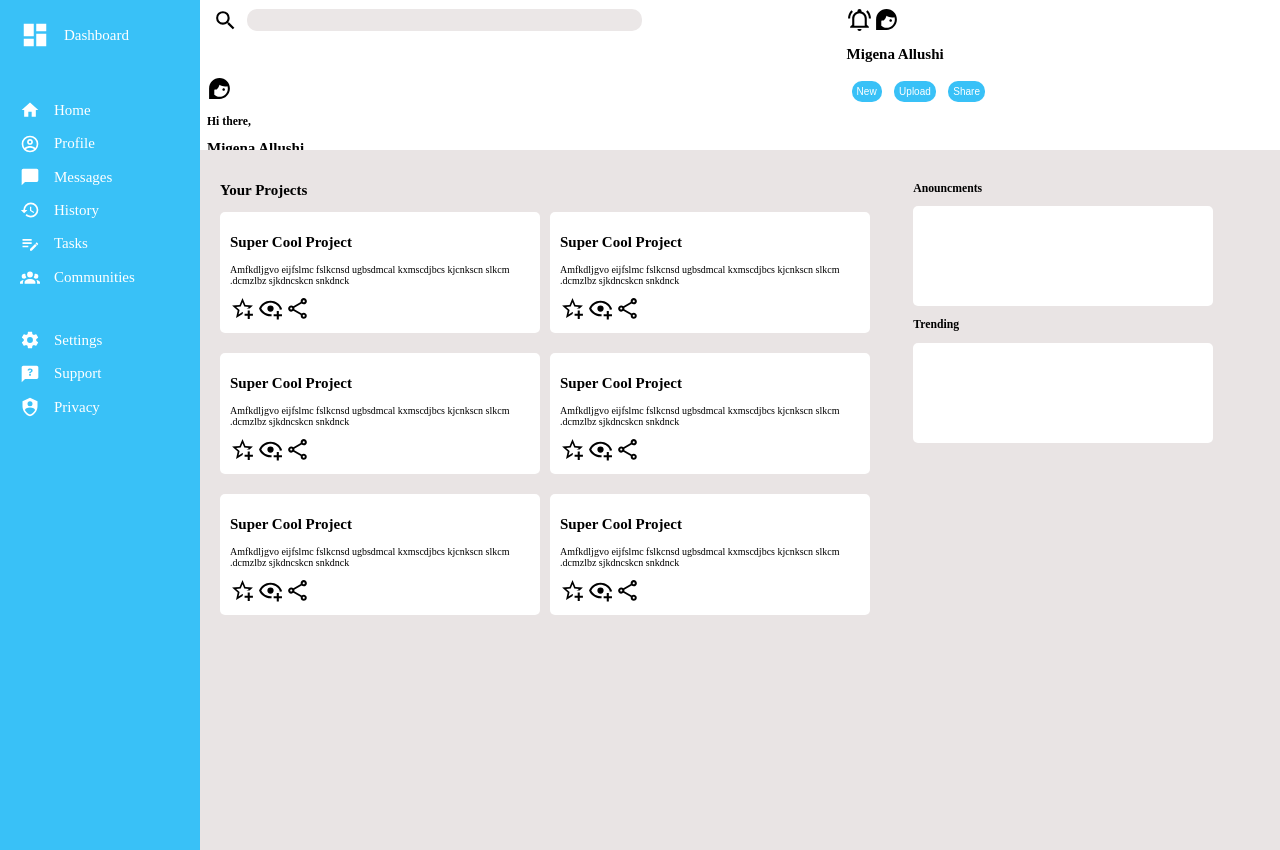
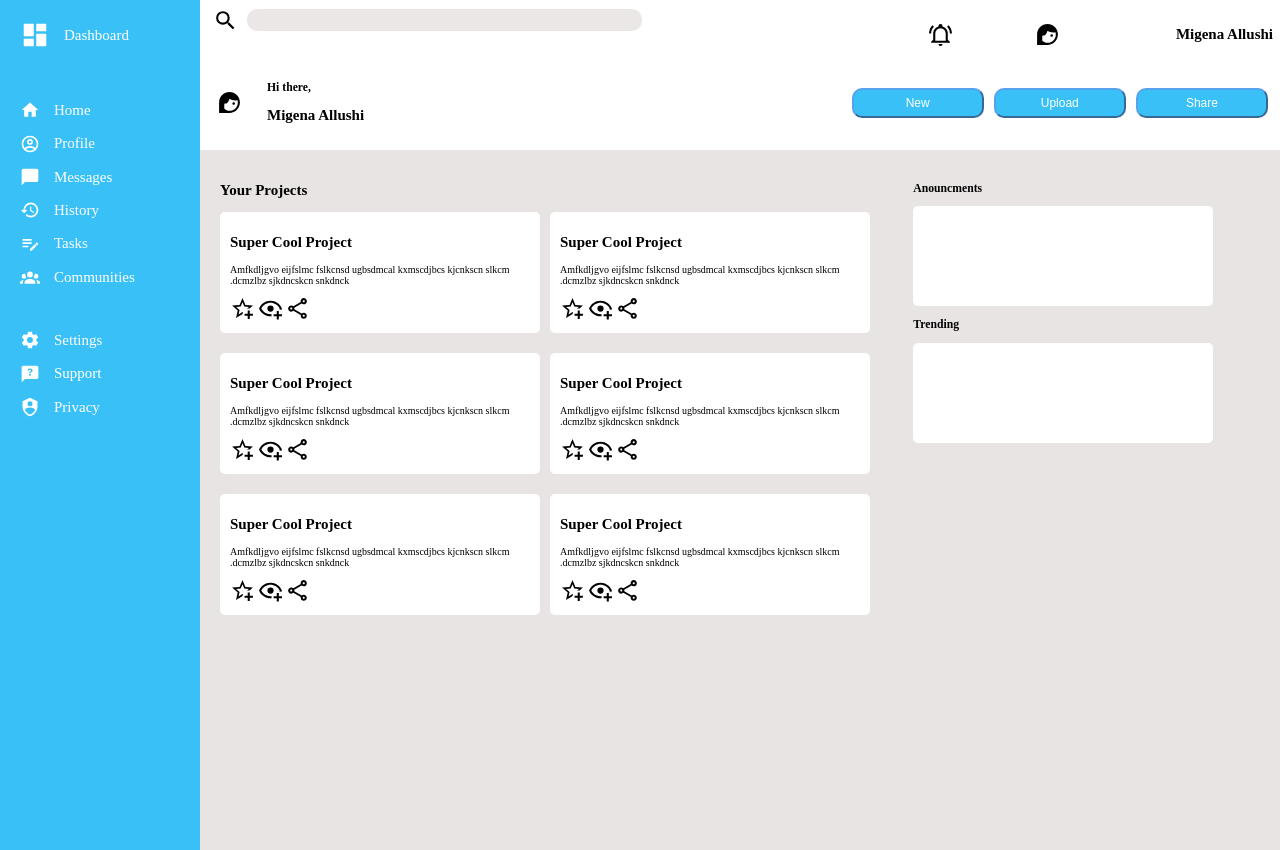
Before and after one commit to mallushi/admin-dashbord, a plain HTML site: page index.html in a window 1280 px wide. Drawn offline with Linux system fonts and the light colour scheme.

Commit message:
header styling using grid

```diff
--- a/index.html
+++ b/index.html
@@ -60,15 +60,17 @@
                     <button class="search-button"><svg xmlns="http://www.w3.org/2000/svg" viewBox="0 0 24 24"><title>magnify</title><path d="M9.5,3A6.5,6.5 0 0,1 16,9.5C16,11.11 15.41,12.59 14.44,13.73L14.71,14H15.5L20.5,19L19,20.5L14,15.5V14.71L13.73,14.44C12.59,15.41 11.11,16 9.5,16A6.5,6.5 0 0,1 3,9.5A6.5,6.5 0 0,1 9.5,3M9.5,5C7,5 5,7 5,9.5C5,12 7,14 9.5,14C12,14 14,12 14,9.5C14,7 12,5 9.5,5Z" /></svg></button>
                     <input type="text"/>
                 </div>
-                <div>
+                <div class="right-top">
                     <svg xmlns="http://www.w3.org/2000/svg" viewBox="0 0 24 24"><title>bell-ring-outline</title><path d="M10,21H14A2,2 0 0,1 12,23A2,2 0 0,1 10,21M21,19V20H3V19L5,17V11C5,7.9 7.03,5.17 10,4.29C10,4.19 10,4.1 10,4A2,2 0 0,1 12,2A2,2 0 0,1 14,4C14,4.1 14,4.19 14,4.29C16.97,5.17 19,7.9 19,11V17L21,19M17,11A5,5 0 0,0 12,6A5,5 0 0,0 7,11V18H17V11M19.75,3.19L18.33,4.61C20.04,6.3 21,8.6 21,11H23C23,8.07 21.84,5.25 19.75,3.19M1,11H3C3,8.6 3.96,6.3 5.67,4.61L4.25,3.19C2.16,5.25 1,8.07 1,11Z" /></svg>
                     <svg xmlns="http://www.w3.org/2000/svg" viewBox="0 0 24 24"><title>face-woman-profile</title><path d="M17.25 13C17.25 13.69 16.69 14.25 16 14.25S14.75 13.69 14.75 13 15.31 11.75 16 11.75 17.25 12.31 17.25 13M22 12C22 17.5 17.5 22 12 22H2V12C2 6.5 6.5 2 12 2S22 6.5 22 12M7 18C8.41 19.23 10 20 12 20C16.41 20 20 16.41 20 12C20 11.21 19.88 10.45 19.67 9.74C18.95 9.91 18.2 10 17.42 10C15.42 10 13.57 9.4 12 8.39C12 8.39 10.54 13.76 8.03 13C7.37 12.8 7 13.31 7 14" /></svg>
                     <h2>Migena Allushi</h2>
                 </div>
-                <div>
+                <div class="left-bottom">
                     <svg xmlns="http://www.w3.org/2000/svg" viewBox="0 0 24 24"><title>face-woman-profile</title><path d="M17.25 13C17.25 13.69 16.69 14.25 16 14.25S14.75 13.69 14.75 13 15.31 11.75 16 11.75 17.25 12.31 17.25 13M22 12C22 17.5 17.5 22 12 22H2V12C2 6.5 6.5 2 12 2S22 6.5 22 12M7 18C8.41 19.23 10 20 12 20C16.41 20 20 16.41 20 12C20 11.21 19.88 10.45 19.67 9.74C18.95 9.91 18.2 10 17.42 10C15.42 10 13.57 9.4 12 8.39C12 8.39 10.54 13.76 8.03 13C7.37 12.8 7 13.31 7 14" /></svg>
-                    <h3>Hi there,</h3>
-                    <h2>Migena Allushi</h2>
+                    <div>
+                        <h3>Hi there,</h3>
+                        <h2>Migena Allushi</h2>
+                    </div>
                 </div>
                 <div class="buttons">
                     <button>New</button>
--- a/style.css
+++ b/style.css
@@ -80,14 +80,36 @@ input{
     padding-left: 10px;
 }
 
+.right-top{
+    display: grid;
+    grid-template-columns: 1fr 1fr 2fr;
+    align-items: center;
+    justify-items: end;
+}
+
+.left-bottom{
+    display: grid;
+    grid-template-columns: 50px 4fr;
+    grid-template-rows: 1fr;
+    padding-left: 10px;
+    align-items: center;
+}
+
 .buttons>button{
     background-color: rgb(57, 193, 247);
-    border: none;
+    border-color: rgb(86, 163, 235);
     border-radius: 10px;
     padding: 5px;
     color: white;
     margin: 5px;
-    font-size: 10px;
+    font-size: 12px;
+}
+
+.buttons{
+    display: grid;
+    grid-template-columns: 1fr 1fr 1fr;
+    grid-template-rows: 40px;
+    align-content: space-around;
 }
 
 /*content section styling*/
```
